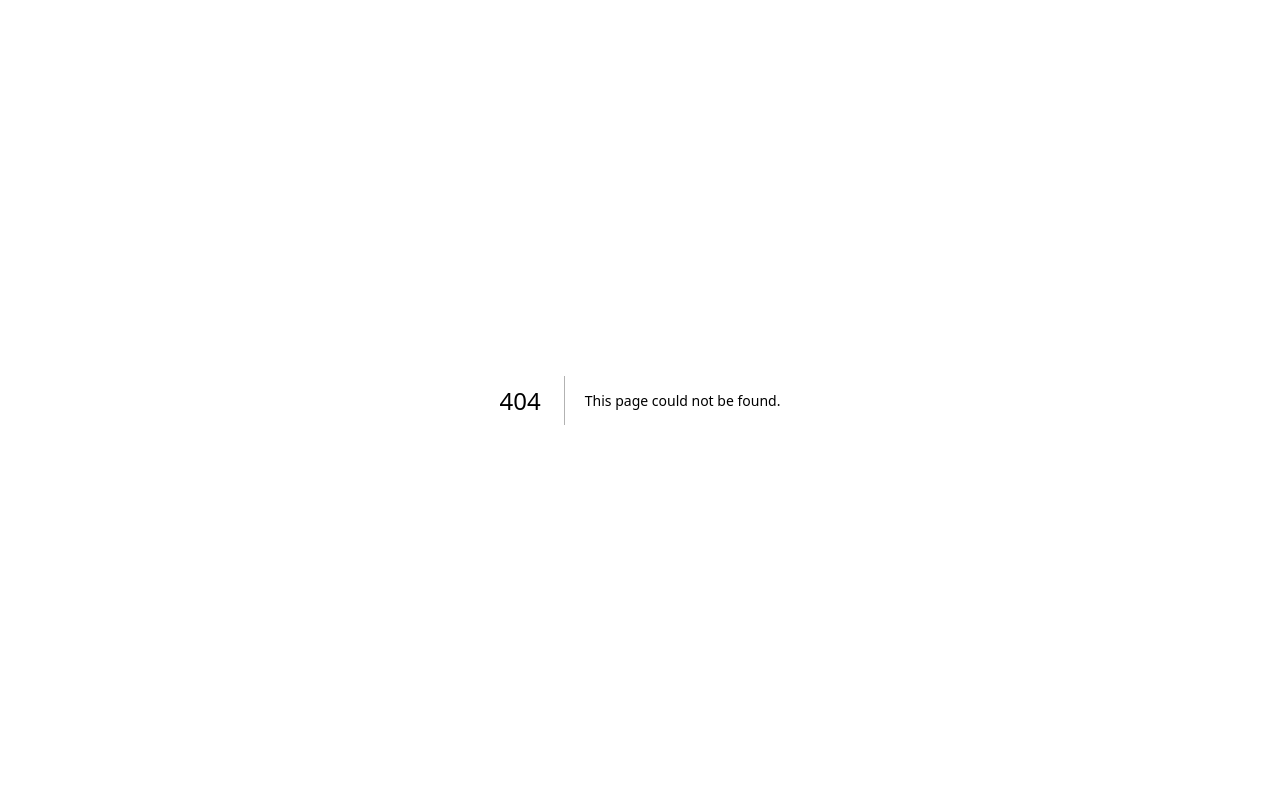
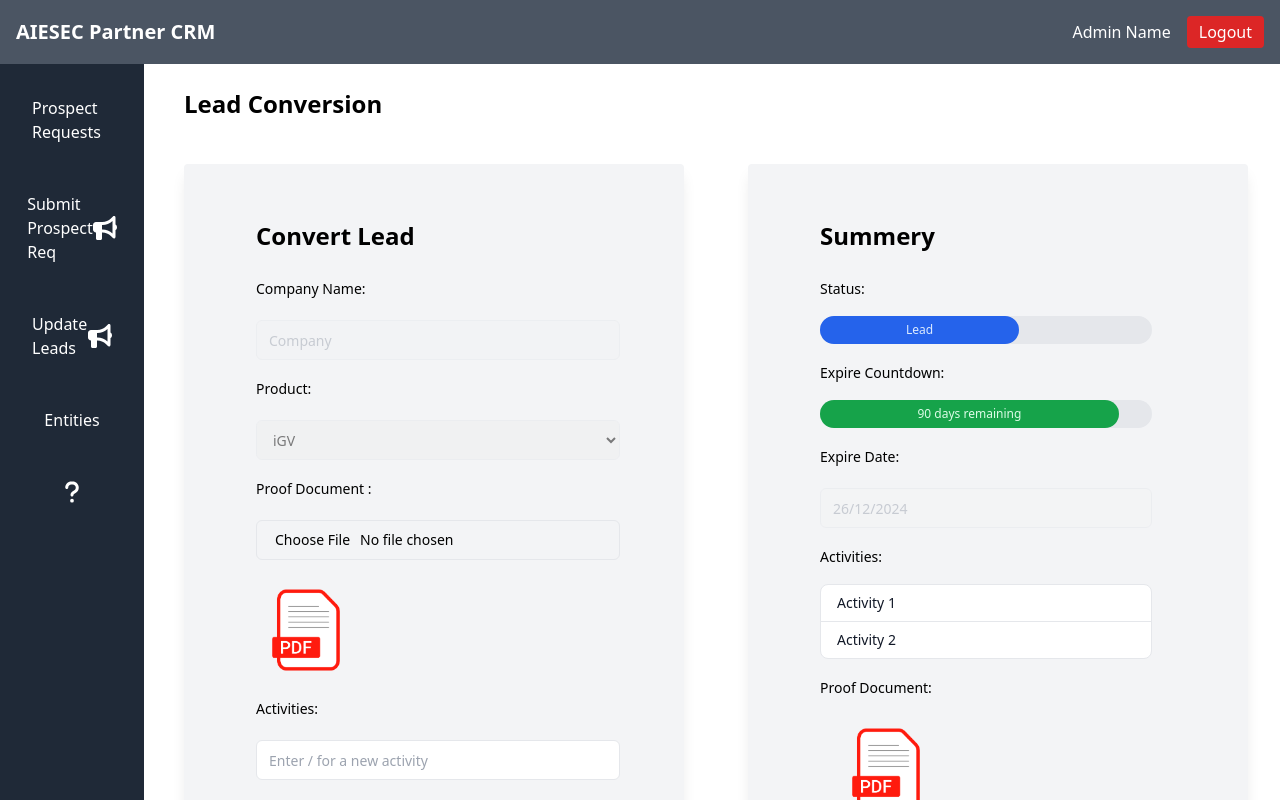
Before and after one commit to AIESEC-LK/CRM-2024-NextJS, a Next.js app: page /dashboard/prospect/convert_to_a_lead in a window 1280 px wide. Before the commit this address had no page. Built offline with nearby package versions, Linux system fonts and the light colour scheme.

Commit message:
UI added

```diff
--- a/package.json
+++ b/package.json
@@ -22,6 +22,7 @@
     "radix-ui": "^1.0.1",
     "react": "^18.3.1",
     "react-dom": "^18.3.1",
+    "sass": "^1.81.0",
     "tailwind-merge": "^2.5.3"
   },
   "devDependencies": {
--- a/src/app/api_new/products/update_a_product/route.tsx
+++ b/src/app/api_new/products/update_a_product/route.tsx
@@ -4,7 +4,7 @@
 
 export async function PATCH(req: Request) {
   try {
-    const { id, productName, abbravation } = await req.json();
+    const { id, productName, abbravation, proof_url } = await req.json();
     const client = await clientPromise;
     const db = client.db(process.env.DB_NAME);
 
@@ -14,6 +14,7 @@
         $set: {
           productName,
           abbravation,
+          proof_url
         }
       }
     );
--- a/src/app/api_new/prospects/add_a_prospect/route.tsx
+++ b/src/app/api_new/prospects/add_a_prospect/route.tsx
@@ -21,7 +21,8 @@
       entity_id: entity_id,
       date_added: dateAdded,
       date_expires: dateExpires,
-      status: PROSPECT_VALUES[0].value
+      status: PROSPECT_VALUES[0].value,
+      proof_url: ""
     });
 
     if (result.insertedId) {
--- /dev/null
+++ b/src/app/components/ui/calender.tsx
@@ -0,0 +1,68 @@
+import React from "react";
+import dayjs from "dayjs";
+
+interface CalendarProps {
+  selectedDate: string; // The selected date in "YYYY-MM-DD" format
+}
+
+const Calendar: React.FC<CalendarProps> = ({ selectedDate }) => {
+  const today = dayjs(); // Current date
+  const startOfMonth = today.startOf("month");
+  const endOfMonth = today.endOf("month");
+  const startDayOfWeek = startOfMonth.day();
+  const daysInMonth = endOfMonth.date();
+
+  // Create an array of days to display in the calendar
+  const daysArray = Array.from({ length: daysInMonth }, (_, i) => startOfMonth.add(i, "day"));
+  const paddedDays = [
+    ...Array.from({ length: startDayOfWeek }), // Padding for the first row
+    ...daysArray,
+  ];
+
+  return (
+    <div className="w-80 bg-gray-100 rounded-lg shadow-md p-4">
+      {/* Header */}
+      <div className="text-lg font-bold text-center mb-4">{today.format("MMMM YYYY")}</div>
+
+      {/* Weekday Labels */}
+      <div className="grid grid-cols-7 text-center text-sm font-medium text-gray-600 mb-2">
+        {["Sun", "Mon", "Tue", "Wed", "Thu", "Fri", "Sat"].map((day) => (
+          <div key={day} className="p-1">
+            {day}
+          </div>
+        ))}
+      </div>
+
+      {/* Calendar Grid */}
+      <div className="grid grid-cols-7 text-center">
+        {paddedDays.map((day, index) => {
+          const isPadding = !day; // Empty padding cells
+          const isSelected =
+            day &&
+            day.format("YYYY-MM-DD") === selectedDate; // Highlight selected date
+          const isToday =
+            day && day.format("YYYY-MM-DD") === today.format("YYYY-MM-DD"); // Highlight today's date
+
+          return (
+            <div
+              key={index}
+              className={`p-2 rounded-lg text-sm ${
+                isPadding
+                  ? ""
+                  : isSelected
+                  ? "bg-blue-500 text-white"
+                  : isToday
+                  ? "bg-gray-300 text-black"
+                  : "bg-white text-gray-700"
+              }`}
+            >
+              {!isPadding && day.date()}
+            </div>
+          );
+        })}
+      </div>
+    </div>
+  );
+};
+
+export default Calendar;
--- /dev/null
+++ b/src/app/components/ui/list_groups.tsx
@@ -0,0 +1,30 @@
+import React from "react";
+
+interface ListGroupProps {
+  values: string[]; // Array of list items
+  className?: string; // Additional custom class for the outer div
+}
+
+const ListGroup: React.FC<ListGroupProps> = ({ values, className }) => {
+  return (
+    <div
+      className={`text-sm font-medium text-gray-900 bg-white border border-gray-200 rounded-lg dark:bg-gray-700 dark:border-gray-600 dark:text-white ${
+        className || ""
+      }`}
+    >
+      {values.map((value, index) => (
+        <a
+          key={index}
+          href="#"
+          className={`block w-full px-4 py-2 ${
+            index < values.length - 1 ? "border-b border-gray-200" : "rounded-b-lg"
+          } cursor-pointer hover:bg-gray-100 hover:text-blue-700 focus:outline-none focus:ring-2 focus:ring-blue-700 focus:text-blue-700 dark:border-gray-600 dark:hover:bg-gray-600 dark:hover:text-white dark:focus:ring-gray-500 dark:focus:text-white`}
+        >
+          {value}
+        </a>
+      ))}
+    </div>
+  );
+};
+
+export default ListGroup;
--- /dev/null
+++ b/src/app/components/ui/progress.tsx
@@ -0,0 +1,35 @@
+import React from "react";
+
+interface ProgressBarProps {
+  text: string; // Label text (e.g., "45%")
+  color: "dark" | "blue" | "red" | "green" | "yellow" | "indigo" | "purple"; // Restricted color selection
+  width: string; // Width of the progress (as a percentage, e.g., "45%")
+  className?: string; // Optional additional styles for the outer container
+}
+
+const colorClasses: Record<ProgressBarProps["color"], { bg: string; text: string }> = {
+  dark: { bg: "bg-gray-700", text: "text-gray-100" },
+  blue: { bg: "bg-blue-600", text: "text-blue-100" },
+  red: { bg: "bg-red-600", text: "text-red-100" },
+  green: { bg: "bg-green-600", text: "text-green-100" },
+  yellow: { bg: "bg-yellow-600", text: "text-yellow-900" },
+  indigo: { bg: "bg-indigo-600", text: "text-indigo-100" },
+  purple: { bg: "bg-purple-600", text: "text-purple-100" },
+};
+
+const ProgressBar: React.FC<ProgressBarProps> = ({ text, color, width, className }) => {
+  const { bg, text: textColor } = colorClasses[color];
+
+  return (
+    <div className={`w-full bg-gray-200 rounded-full dark:bg-gray-700 ${className || ""}`}>
+      <div
+        className={`text-xs font-medium text-center p-2 leading-none rounded-full ${bg} ${textColor}`}
+        style={{ width }}
+      >
+        {text}
+      </div>
+    </div>
+  );
+};
+
+export default ProgressBar;
--- /dev/null
+++ b/src/app/dashboard/prospect/convert_to_a_lead/page.tsx
@@ -0,0 +1,92 @@
+import { Button } from "@/app/components/ui/button";
+import { Input } from "@/app/components/ui/input";
+import { Label } from "@/app/components/ui/label";
+import { Select } from "@/app/components/ui/select";
+import styles from './styles.module.css';
+import ProgressBar from "@/app/components/ui/progress";
+import ListGroup from "@/app/components/ui/list_groups";
+import Image from "next/image";
+
+
+export default function MakeALeadPage() {
+    return(
+        <>
+             <div className="container mx-auto pt-0">
+                <h1 className="text-2xl font-bold mb-6 ml-4">Lead Conversion</h1>
+                <div className="grid grid-cols-2 gap-16 pr-6">
+                <div className="w-full ml-4 mt-5 pr-6 bg-gray-100 rounded overflow-hidden shadow-lg">
+                    <div className="px-14 py-14">
+                        <h1 className="text-2xl font-bold mb-6 ml-4">Convert Lead</h1>
+                        <Label htmlFor="name" className="ml-4 mr-4"> Company Name:</Label>
+                        <Input placeholder="Company" className={`w-full ml-4 mt-5 ${styles.mr4} mb-4`} type="text" disabled="true"/>
+
+                        <Label htmlFor="name" className="ml-4 mr-4"> Product:</Label>
+                        <Select
+                            options=
+                            {
+                                [
+                                    { value: 'igv', label: 'iGV' },
+                                    { value: 'igt', label: 'iGT' },
+                                    { value: 'ogv', label: 'oGV' },
+                                    { value: 'ogt', label: 'oGT' },
+                                ]
+                            }
+                            defaultValue="igv"
+                            disabled="true"
+                            className="w-full ml-4 mt-5 mr-4 mb-4"
+                            />
+
+                        <Label htmlFor="name" className="ml-4">Proof Document :</Label>
+                        <Input placeholder="Select your Proof" className="w-full ml-4 mt-5 mb-4 mr-4" type="file" accept="image/*, .pdf"/>
+                        <Image
+                            src="/pdf_icon.png"
+                            alt="pdf_icon"
+                            width={100}
+                            height={100}
+                            className="ml-4 mt-5 mb-4 mr-4"
+                        />
+
+
+                        <Label htmlFor="name" className="ml-4 mr-4"> Activities:</Label>
+                        <Input placeholder="Enter / for a new activity" className={`w-full ml-4 mt-5 ${styles.mr4} mb-8`} type="text"/>
+
+                        <Button className="bg-blue-500 hover:bg-blue-400 text-white font-bold py-2 px-4 rounded ml-4 mb-8">Convert to a Lead</Button>
+                        <Button className="bg-gray-500 hover:bg-gray-400 text-white font-bold py-2 px-4 rounded ml-4 mb-8">Reset</Button>
+
+                    </div>
+                </div>
+
+                <div className="w-full ml-4 mt-5 pr-6 bg-gray-100 rounded overflow-hidden shadow-lg">
+                    <div className="px-14 py-14">
+                        <h1 className="text-2xl font-bold mb-6 ml-4">Summery</h1>
+                        <div className="pl-4 pr-4">
+                            <Label htmlFor="name"> Status:</Label>
+                            <ProgressBar text={"Lead"} color={"blue"} width={"60%"} className="mt-4 mb-4"/>
+
+                            <Label htmlFor="name"> Expire Countdown:</Label>
+                            <ProgressBar text={"90 days remaining"} color={"green"} width={"90%"} className="mt-4 mb-4"/>
+
+                            <Label htmlFor="name"> Expire Date:</Label>
+                            <Input placeholder="26/12/2024" className={`w-full mt-5 ${styles.mr4} mb-4`} type="text" disabled="true"/>
+
+                            <Label htmlFor="name"> Activities: </Label>
+                            <ListGroup values={["Activity 1", "Activity 2"]} className="mt-4 mb-4"/>
+
+                            <Label htmlFor="name"> Proof Document: </Label>
+                            <Image
+                            src="/pdf_icon.png"
+                            alt="pdf_icon"
+                            width={100}
+                            height={100}
+                            className="ml-4 mt-5 mb-4 mr-4"
+                        />
+                        </div>
+
+                    </div>
+                </div>
+                </div>
+
+            </div>
+        </>
+    )
+}
--- /dev/null
+++ b/src/app/dashboard/prospect/convert_to_a_lead/styles.module.css
@@ -0,0 +1,3 @@
+.mr-4 {
+  margin-right: 1rem !important;
+}
--- a/src/app/globals.css
+++ b/src/app/globals.css
@@ -1,3 +1,8 @@
 @tailwind base;
 @tailwind components;
 @tailwind utilities;
+
+
+.mr-4 {
+  margin-right: 1rem !important;
+}
```
Also changed, not shown: public/pdf_icon.png (added), src/app/components/ui/proof_doc.tsx (added), src/app/dashboard/prospect/convert_to_a_lead/functions.tsx (added), 1 other file (tests, documents, lock files or other folders).
